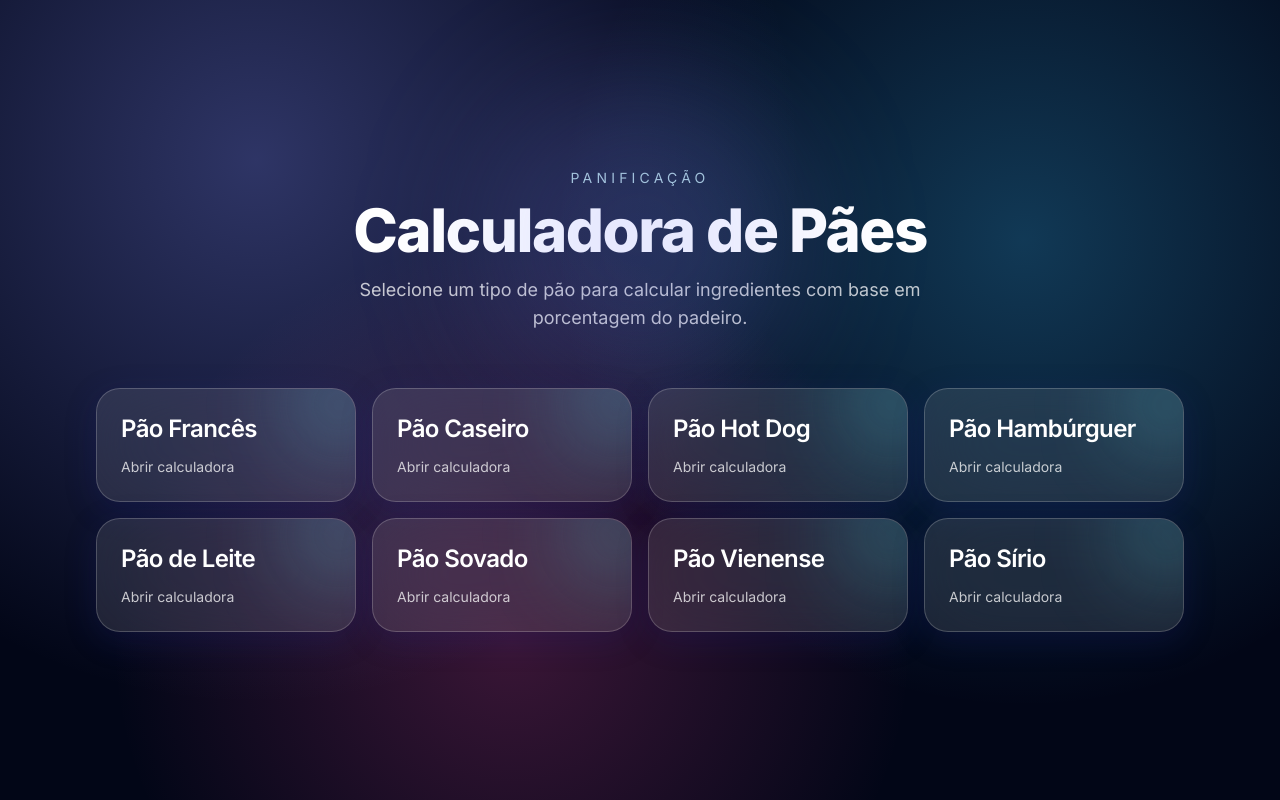
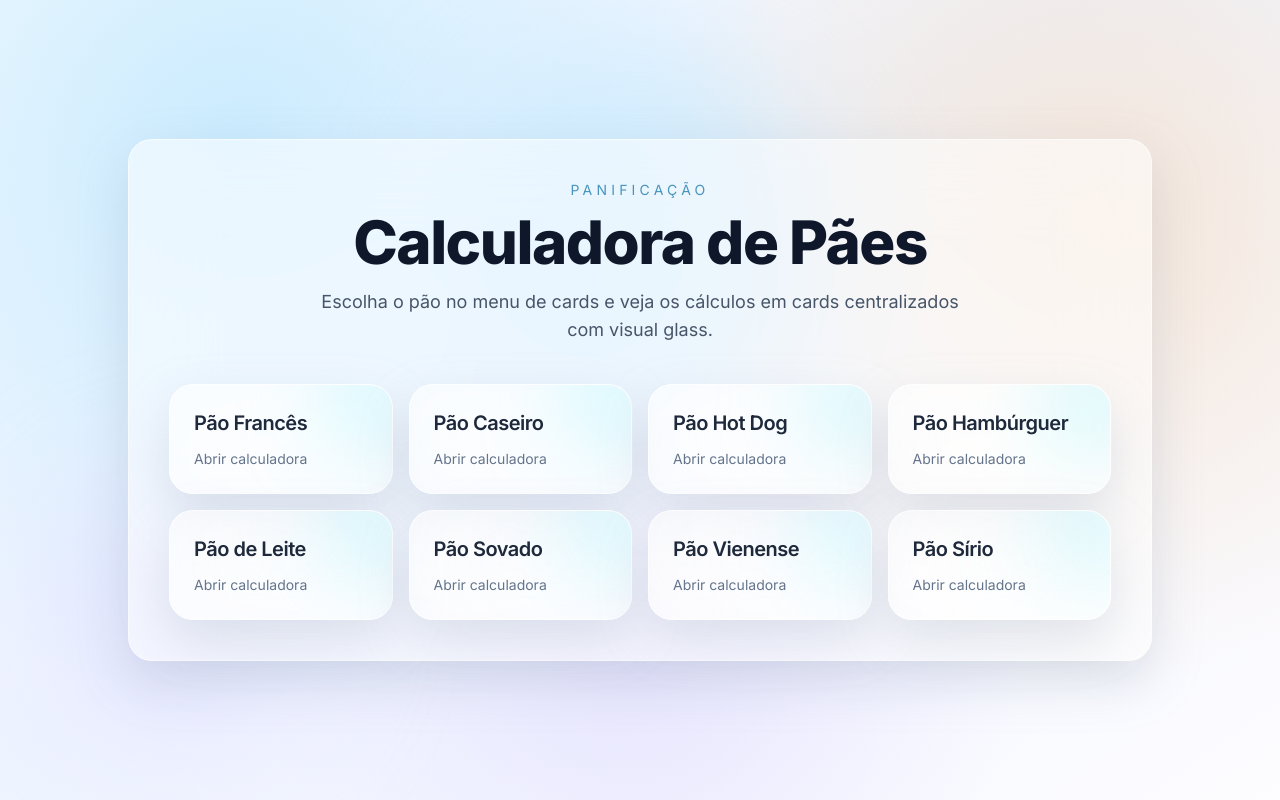
Before and after one commit to brunoribas68/panificacao, a React (Vite) app: page / in a window 1280 px wide. Built offline with nearby package versions, Linux system fonts and the light colour scheme.

Commit message:
Refine UI to light glass theme and switch flour input to grams

```diff
--- a/src/App.jsx
+++ b/src/App.jsx
@@ -5,7 +5,8 @@ import CalculatorPage from './pages/CalculatorPage';
 function App() {
   return (
     <div className="relative overflow-hidden">
-      <div className="pointer-events-none absolute left-1/2 top-20 h-80 w-80 -translate-x-1/2 rounded-full bg-indigo-400/20 blur-3xl" />
+      <div className="pointer-events-none absolute left-1/2 top-16 h-96 w-96 -translate-x-1/2 rounded-full bg-sky-200/50 blur-3xl" />
+      <div className="pointer-events-none absolute bottom-10 left-10 h-72 w-72 rounded-full bg-violet-200/40 blur-3xl" />
       <Routes>
         <Route path="/" element={<Home />} />
         <Route path="/calculator/:breadName" element={<CalculatorPage />} />
--- a/src/components/BreadCard.jsx
+++ b/src/components/BreadCard.jsx
@@ -5,11 +5,11 @@ function BreadCard({ name, onSelect }) {
     <button
       type="button"
       onClick={onSelect}
-      className="glass-card group relative overflow-hidden p-6 text-left transition-all duration-300 hover:-translate-y-1 hover:border-white/40 hover:bg-white/15"
+      className="glass-card group relative overflow-hidden p-6 text-left transition-all duration-300 hover:-translate-y-1 hover:border-white hover:bg-white/70"
     >
-      <div className="pointer-events-none absolute -right-10 -top-10 h-28 w-28 rounded-full bg-cyan-300/20 blur-2xl transition-all duration-500 group-hover:bg-cyan-300/35" />
-      <h2 className="relative text-xl font-semibold tracking-tight text-white md:text-2xl">{name}</h2>
-      <p className="relative mt-3 text-sm text-white/75">Abrir calculadora</p>
+      <div className="pointer-events-none absolute -right-10 -top-10 h-28 w-28 rounded-full bg-cyan-200/40 blur-2xl transition-all duration-500 group-hover:bg-cyan-200/70" />
+      <h2 className="relative text-lg font-semibold tracking-tight text-slate-800 md:text-xl">{name}</h2>
+      <p className="relative mt-3 text-sm text-slate-500">Abrir calculadora</p>
     </button>
   );
 }
--- a/src/index.css
+++ b/src/index.css
@@ -9,11 +9,12 @@
 }
 
 body {
-  @apply min-h-screen bg-slate-950 text-white antialiased;
-  background-image:
-    radial-gradient(circle at 20% 20%, rgba(129, 140, 248, 0.35), transparent 45%),
-    radial-gradient(circle at 80% 30%, rgba(56, 189, 248, 0.28), transparent 40%),
-    radial-gradient(circle at 40% 80%, rgba(236, 72, 153, 0.24), transparent 40%);
+  @apply min-h-screen text-slate-900 antialiased;
+  background:
+    radial-gradient(circle at 18% 18%, rgba(125, 211, 252, 0.35), transparent 45%),
+    radial-gradient(circle at 85% 28%, rgba(253, 186, 116, 0.28), transparent 38%),
+    radial-gradient(circle at 50% 80%, rgba(196, 181, 253, 0.28), transparent 42%),
+    linear-gradient(145deg, #f8fbff 0%, #eef4ff 45%, #fdfcff 100%);
 }
 
 #root {
@@ -21,5 +22,9 @@ body {
 }
 
 .glass-card {
-  @apply rounded-3xl border border-white/20 bg-white/10 backdrop-blur-2xl shadow-glass;
+  @apply rounded-3xl border border-white/60 bg-white/55 backdrop-blur-2xl shadow-[0_20px_50px_rgba(148,163,184,0.28)];
 }
+
+.input-glass {
+  @apply w-full rounded-2xl border border-white/70 bg-white/70 px-4 py-3 text-lg text-slate-800 outline-none transition placeholder:text-slate-400 focus:border-cyan-300/80 focus:bg-white;
+}
--- a/src/pages/CalculatorPage.jsx
+++ b/src/pages/CalculatorPage.jsx
@@ -5,7 +5,7 @@ import { recipes } from '../data/recipes';
 
 function CalculatorPage() {
   const { breadName } = useParams();
-  const [flourKg, setFlourKg] = useState(25);
+  const [flourGrams, setFlourGrams] = useState(500);
   const [massaMadre, setMassaMadre] = useState(0);
 
   const recipe = useMemo(
@@ -17,8 +17,8 @@ function CalculatorPage() {
     return (
       <main className="flex min-h-screen items-center justify-center px-4">
         <div className="glass-card max-w-lg p-8 text-center">
-          <h1 className="text-2xl font-semibold">Receita não encontrada</h1>
-          <Link to="/" className="mt-4 inline-block rounded-xl bg-white/15 px-5 py-2 font-medium text-white transition hover:bg-white/25">
+          <h1 className="text-2xl font-semibold text-slate-900">Receita não encontrada</h1>
+          <Link to="/" className="mt-4 inline-block rounded-xl bg-white/70 px-5 py-2 font-medium text-slate-800 transition hover:bg-white">
             Voltar para início
           </Link>
         </div>
@@ -27,44 +27,44 @@ function CalculatorPage() {
   }
 
   return (
-    <main className="mx-auto min-h-screen w-full max-w-5xl px-4 py-10 md:px-8">
-      <div className="mb-8 flex flex-wrap items-center justify-between gap-4">
-        <div>
-          <p className="text-sm uppercase tracking-[0.2em] text-cyan-100/80">Calculadora</p>
-          <h1 className="mt-2 text-3xl font-extrabold md:text-5xl">{recipe.name}</h1>
-        </div>
-        <Link to="/" className="rounded-xl bg-white/15 px-5 py-2 font-medium text-white transition hover:bg-white/25">
+    <main className="mx-auto flex min-h-screen w-full max-w-5xl items-center px-4 py-10 md:px-8">
+      <div className="mx-auto w-full">
+        <div className="mb-8 text-center">
+          <p className="text-sm uppercase tracking-[0.2em] text-sky-700/70">Calculadora</p>
+          <h1 className="mt-2 text-3xl font-extrabold text-slate-900 md:text-5xl">{recipe.name}</h1>
+          <Link to="/" className="mt-4 inline-block rounded-xl bg-white/70 px-5 py-2 font-medium text-slate-800 transition hover:bg-white">
             ← Trocar pão
           </Link>
         </div>
 
-      <section className="glass-card mb-6 grid gap-5 p-6 md:grid-cols-2 md:p-8">
+        <section className="glass-card mx-auto mb-6 grid w-full max-w-3xl gap-5 p-6 md:grid-cols-2 md:p-8">
           <label className="space-y-2">
-          <span className="text-sm font-medium text-white/85">Quantidade de farinha ou pré-mistura (kg)</span>
+            <span className="text-sm font-medium text-slate-700">Quantidade de farinha ou pré-mistura (g)</span>
             <input
               type="number"
               min="0"
-            step="0.1"
-            value={flourKg}
-            onChange={(event) => setFlourKg(Number(event.target.value) || 0)}
-            className="w-full rounded-2xl border border-white/20 bg-white/10 px-4 py-3 text-lg text-white outline-none transition focus:border-cyan-200/60"
+              step="1"
+              value={flourGrams}
+              onChange={(event) => setFlourGrams(Number(event.target.value) || 0)}
+              className="input-glass"
             />
           </label>
 
           <label className="space-y-2">
-          <span className="text-sm font-medium text-white/85">Massa madre (g)</span>
+            <span className="text-sm font-medium text-slate-700">Massa madre (g)</span>
             <input
               type="number"
               min="0"
               step="1"
               value={massaMadre}
               onChange={(event) => setMassaMadre(Number(event.target.value) || 0)}
-            className="w-full rounded-2xl border border-white/20 bg-white/10 px-4 py-3 text-lg text-white outline-none transition focus:border-cyan-200/60"
+              className="input-glass"
             />
           </label>
         </section>
 
-      <Calculator recipe={recipe} flourKg={flourKg} massaMadre={massaMadre} />
+        <Calculator recipe={recipe} flourGrams={flourGrams} massaMadre={massaMadre} />
+      </div>
     </main>
   );
 }
--- a/src/pages/Home.jsx
+++ b/src/pages/Home.jsx
@@ -6,12 +6,13 @@ function Home() {
   const navigate = useNavigate();
 
   return (
-    <main className="mx-auto flex min-h-screen w-full max-w-6xl flex-col justify-center px-4 py-12 md:px-8">
-      <header className="mb-10 text-center md:mb-14">
-        <p className="text-sm uppercase tracking-[0.3em] text-cyan-100/80">Panificação</p>
-        <h1 className="mt-3 text-4xl font-extrabold tracking-tight text-white md:text-6xl">Calculadora de Pães</h1>
-        <p className="mx-auto mt-4 max-w-2xl text-base text-white/75 md:text-lg">
-          Selecione um tipo de pão para calcular ingredientes com base em porcentagem do padeiro.
+    <main className="mx-auto flex min-h-screen w-full max-w-6xl items-center px-4 py-12 md:px-8">
+      <div className="glass-card mx-auto w-full max-w-5xl p-6 md:p-10">
+        <header className="mb-8 text-center md:mb-10">
+          <p className="text-sm uppercase tracking-[0.3em] text-sky-700/70">Panificação</p>
+          <h1 className="mt-3 text-4xl font-extrabold tracking-tight text-slate-900 md:text-6xl">Calculadora de Pães</h1>
+          <p className="mx-auto mt-4 max-w-2xl text-base text-slate-600 md:text-lg">
+            Escolha o pão no menu de cards e veja os cálculos em cards centralizados com visual glass.
           </p>
         </header>
 
@@ -20,6 +21,7 @@ function Home() {
             <BreadCard key={recipe.name} name={recipe.name} onSelect={() => navigate(`/calculator/${encodeURIComponent(recipe.name)}`)} />
           ))}
         </section>
+      </div>
     </main>
   );
 }
```
Also changed, not shown: src/components/Calculator.jsx (+17 -22 lines), 1 other file (tests, documents, lock files or other folders). Lines whose indentation alone changed are shown as unchanged.
